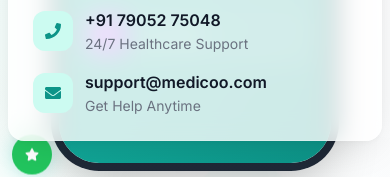
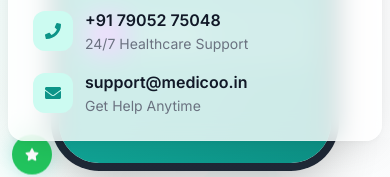
Before and after one commit to IM-No4/mediseen_web, a React (Create React App) app: page / in a window 390 px wide. Both pictures are taken after a click on the button 358 px from the left and 40 px from the top of the page. Shown: the part 441-618 px from the top of the page. Built offline with nearby package versions, Linux system fonts and the light colour scheme.

Commit message:
support email change

```diff
--- a/src/components/Navbar.js
+++ b/src/components/Navbar.js
@@ -115,7 +115,7 @@
                     <FaEnvelope className="text-primary-600" />
                   </div>
                   <div>
-                    <div className="text-gray-900 font-semibold">support@medicoo.com</div>
+                    <div className="text-gray-900 font-semibold">support@medicoo.in</div>
                     <div className="text-gray-500 text-sm">Get Help Anytime</div>
                   </div>
                 </div>
```
